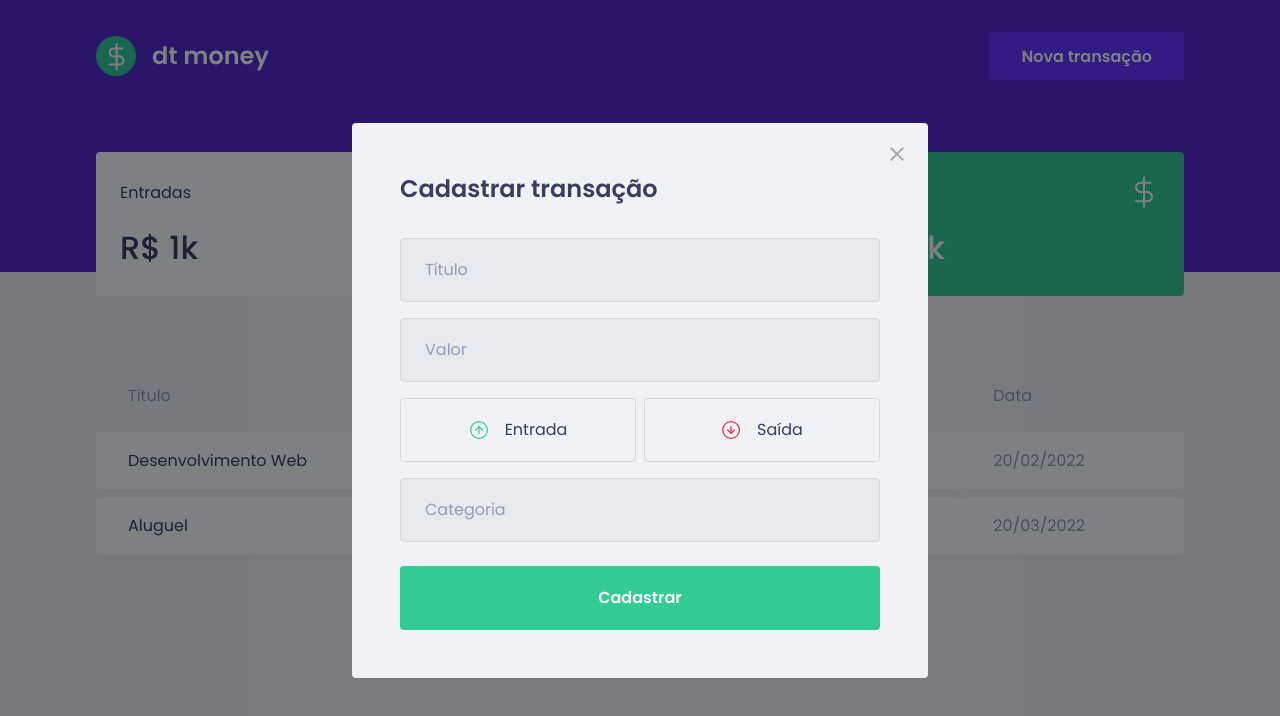
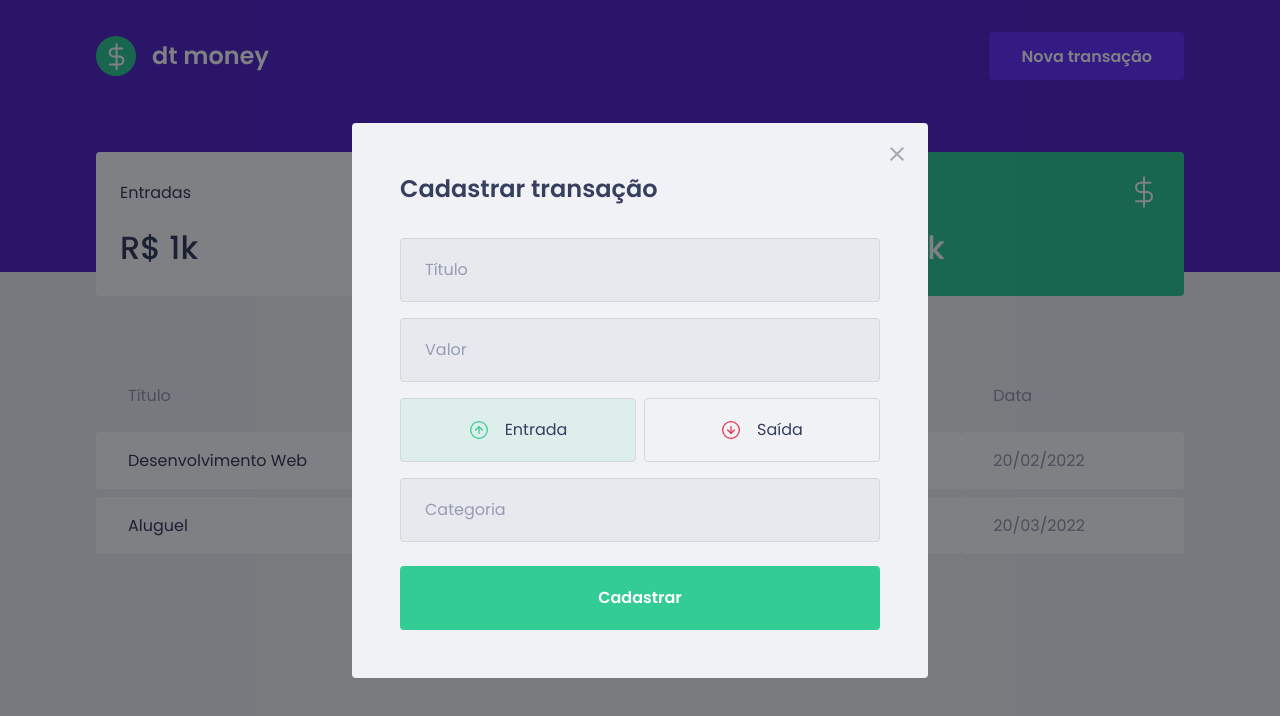
Before and after one commit to yan-dsb/ignite-02-dtmoney, a React (Create React App) app: page / in a window 1280 px wide. Both pictures are taken after a click on the button "Nova transação". Shown: the top 716 px of the page. Built offline with nearby package versions, Linux system fonts and the light colour scheme; no server answers; what miragejs would draw is missing.

Commit message:
transaction type buttons

```diff
--- a/src/components/NewTransactionModal/index.tsx
+++ b/src/components/NewTransactionModal/index.tsx
@@ -1,6 +1,6 @@
-import React from 'react';
+import React, { useState } from 'react';
 import Modal from 'react-modal';
-import { Container, TransactionTypeContainer } from './styles';
+import { Container, RadioBox, TransactionTypeContainer } from './styles';
 import closeImg from '../../assets/close.svg';
 import incomeImg from '../../assets/income.svg';
 import outcomeImg from '../../assets/outcome.svg';
@@ -16,6 +16,8 @@ export function NewTransactionModal({
   isOpen,
   onRequestClose
 }: NewTransactionModalProps): JSX.Element {
+  const [transactionType, setTransactionType] = useState('deposit');
+
   return (
     <Modal
       overlayClassName="react-modal-overlay"
@@ -35,14 +37,24 @@ export function NewTransactionModal({
         <input name="title" type="text" placeholder="Título" />
         <input name="amount" type="number" placeholder="Valor" />
         <TransactionTypeContainer>
-          <button type="button">
+          <RadioBox
+            isActive={transactionType === 'deposit'}
+            activeColor="green"
+            type="button"
+            onClick={() => setTransactionType('deposit')}
+          >
             <img src={incomeImg} alt="Entrada" />
             <span>Entrada</span>
-          </button>
-          <button type="button">
+          </RadioBox>
+          <RadioBox
+            isActive={transactionType === 'withdraw'}
+            activeColor="red"
+            type="button"
+            onClick={() => setTransactionType('withdraw')}
+          >
             <img src={outcomeImg} alt="Saída" />
             <span>Saída</span>
-          </button>
+          </RadioBox>
         </TransactionTypeContainer>
         <input name="category" type="text" placeholder="Categoria" />
         <button type="submit">Cadastrar</button>
--- a/src/components/NewTransactionModal/styles.ts
+++ b/src/components/NewTransactionModal/styles.ts
@@ -1,5 +1,5 @@
 import styled from 'styled-components';
-import { darken } from 'polished';
+import { darken, transparentize } from 'polished';
 
 export const Container = styled.form`
   h2 {
@@ -53,12 +53,26 @@ export const TransactionTypeContainer = styled.div`
   display: grid;
   grid-template-columns: 1fr 1fr;
   gap: 0.5rem;
+`;
 
-  button {
+const colors = {
+  green: '#33CC95',
+  red: '#E62E4D'
+};
+
+interface RadioBoxProps {
+  isActive: boolean;
+  activeColor: 'green' | 'red';
+}
+
+export const RadioBox = styled.button<RadioBoxProps>`
   height: 4rem;
   border: 1px solid #d7d7d7;
   border-radius: 0.25rem;
-    background: transparent;
+  background: ${props =>
+    props.isActive
+      ? transparentize(0.9, colors[props.activeColor])
+      : 'transparent'};
   display: flex;
   align-items: center;
   justify-content: center;
@@ -80,5 +94,4 @@ export const TransactionTypeContainer = styled.div`
   &:hover {
     border-color: ${darken(0.1, '#d7d7d7')};
   }
-  }
 `;
```
Lines whose indentation alone changed are shown as unchanged.
